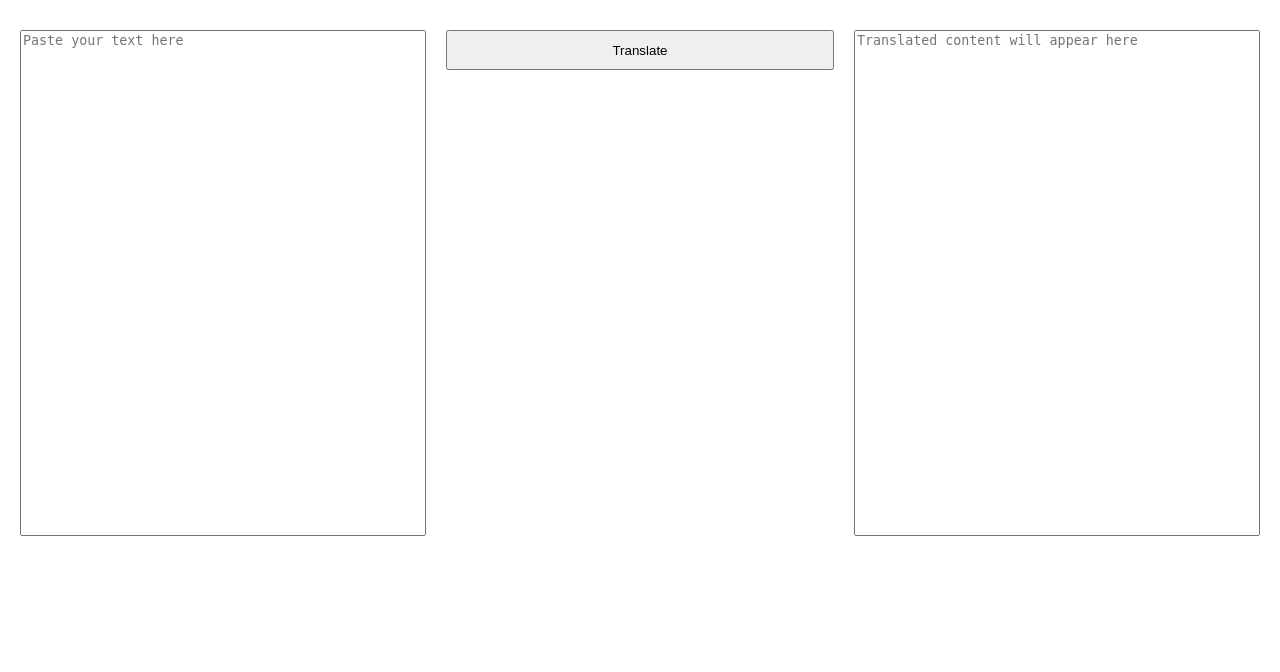
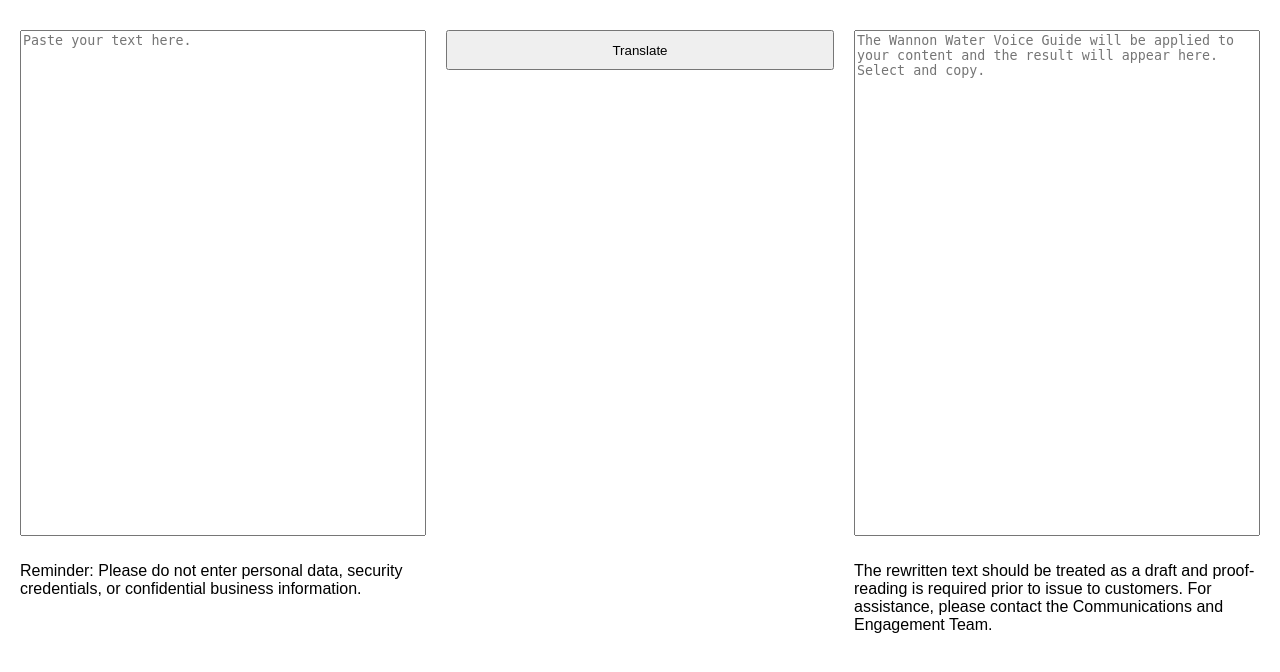
Before and after one commit to AndrewDilley/Voice, a Flask app: page / in a window 1280 px wide. Shown: the top 672 px of the page. Run offline with Flask 3, Linux system fonts and the light colour scheme.

Commit message:
First deployment

```diff
--- a/app.py
+++ b/app.py
@@ -42,7 +42,7 @@ def redact_pii(text):
 
 
     # Redact names (add known names as needed)
-    names = ["John Doe", "Jane Smith"]
+    names = ["Wannon Water", "WW", "Wannon Region Water Corporation"]
     for name in names:
         text = text.replace(name, "[REDACTED NAME]")
     return text
--- a/templates/index.html
+++ b/templates/index.html
@@ -9,12 +9,13 @@
 <body>
     <div class="container">
         <div class="pane">
-            <textarea id="input-text" placeholder="Paste your text here"></textarea>
+            <textarea id="input-text" placeholder="Paste your text here."></textarea>
+            <p class="warning">Reminder: Please do not enter personal data, security credentials, or confidential business information.</p>
         </div>
         <button id="translate-btn">Translate</button>
         <div class="pane">
-            <textarea id="output-text" placeholder="Translated content will appear here"></textarea>
-            <!-- <button id="copy-btn">Copy to Clipboard</button> -->
+            <textarea id="output-text" placeholder="The Wannon Water Voice Guide will be applied to your content and the result will appear here.  Select and copy."></textarea>
+            <p class="warning">The rewritten text should be treated as a draft and proof-reading is required prior to issue to customers.  For assistance, please contact the Communications and Engagement Team. </p>
         </div>
     </div>
     <script src="/static/js/script.js"></script>
```
Also changed, not shown: 3 other files.
